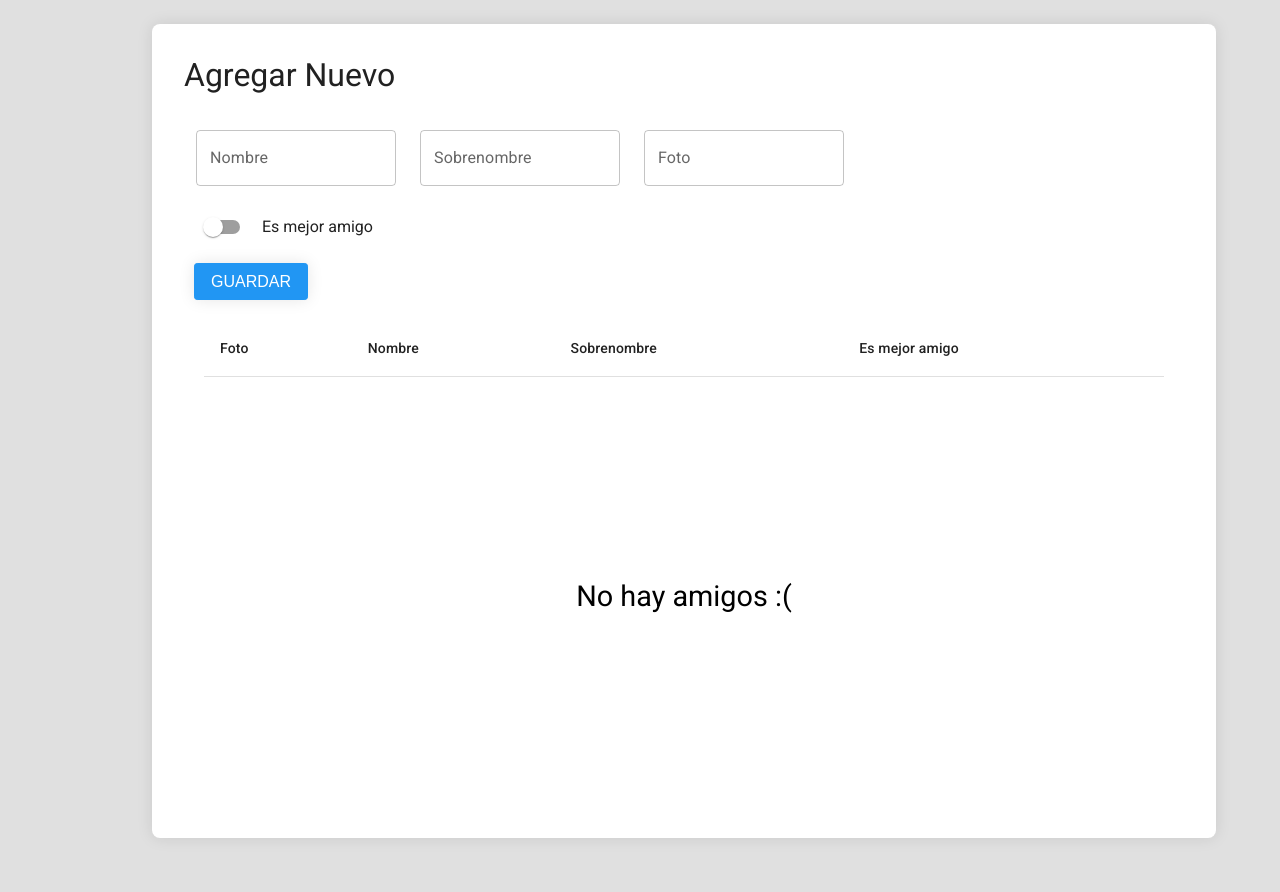
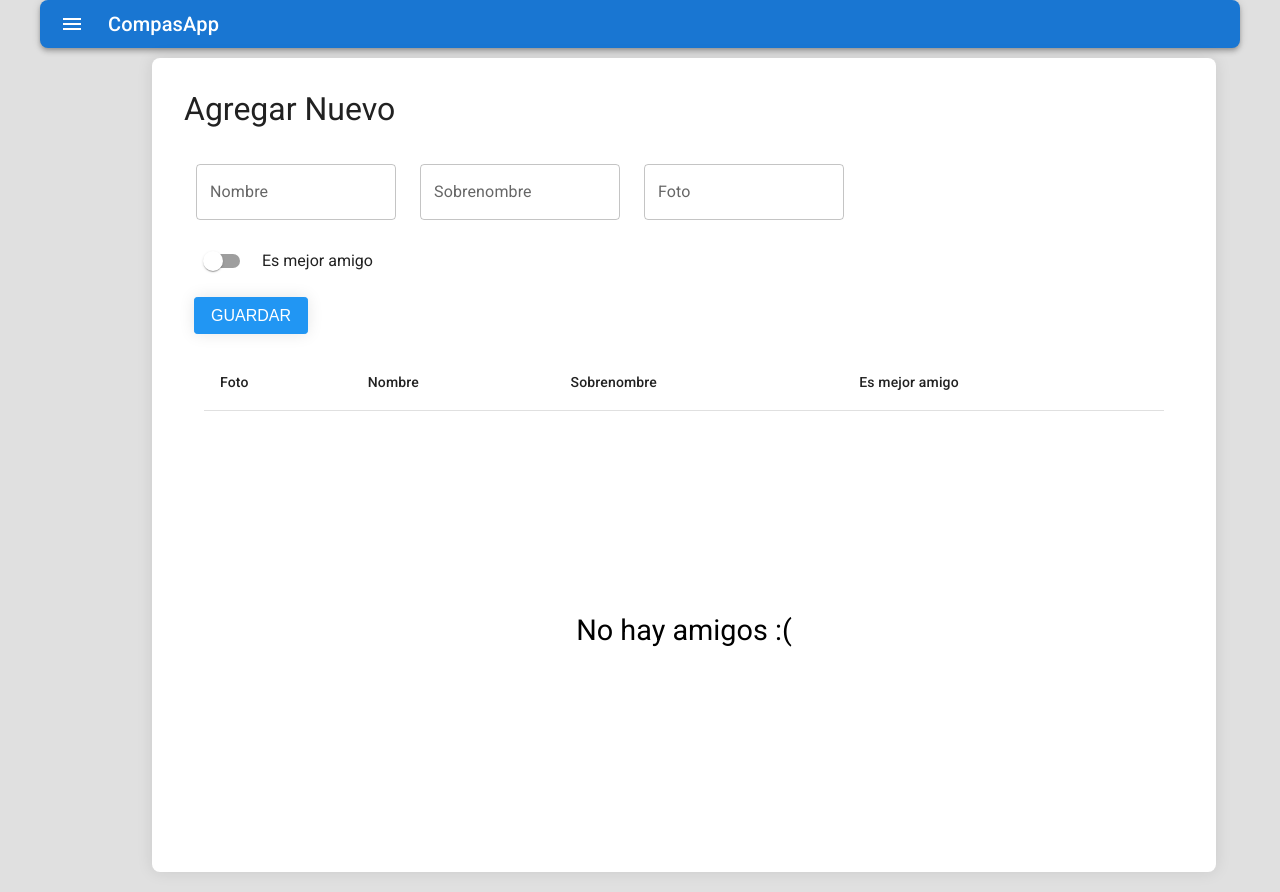
Before and after one commit to shawncito/AmigosPath, a React (Vite) app: page / in a window 1280 px wide. Shown: the top 892 px of the page. Before the commit the page ends 858 px from the top, so only its background shows below. Built offline with nearby package versions, Linux system fonts and the light colour scheme.

Commit message:
Implementacioon de appBar
Funcional

```diff
--- a/src/App.jsx
+++ b/src/App.jsx
@@ -12,6 +12,12 @@ import Alert from '@mui/material/Alert';
 import { TableBody, Table } from '@mui/material';
 import Paper from '@mui/material/Paper';
 import { TablePagination} from '@mui/material';
+import AppBar from '@mui/material/AppBar';
+import Toolbar from '@mui/material/Toolbar';
+import IconButton from '@mui/material/IconButton';
+import Menu from '@mui/icons-material/Menu';
+import Typography from '@mui/material/Typography';
+
 
 
 
@@ -71,13 +77,27 @@ function App() {
 
 
   return (
-    <div>
+
+
+    <div className="Appp">
+      <AppBar position="static" className='appbar'>
+    <Toolbar variant="dense">
+        <IconButton edge="start" color="inherit" aria-label="menu" sx={{ mr: 2 }}>
+          <Menu />
+        </IconButton>
+        <Typography variant="h6" color="inherit" component="div">
+        CompasApp
+        </Typography>
+    </Toolbar>
+    </AppBar>
+<div>
+
+      <div className="caja_2">
       {alertaVisible && (
         <Alert severity="warning" className='warning'>
           Todos los campos son requeridos para guardar un nuevo amigo.
         </Alert>
       )}
-      <div className="caja_2">
       <div className="caja_1">
         <div className="App">
           <header className="App-header">
@@ -190,6 +210,7 @@ function App() {
 </div>
       </div>
     </div>
+    </div>
   );
 }
 
--- a/src/index.css
+++ b/src/index.css
@@ -11,13 +11,24 @@
   text-rendering: optimizeLegibility;
   -webkit-font-smoothing: antialiased;
   -moz-osx-font-smoothing: grayscale;
+
+
 }
 
+.appbar{
+  display: flex;
+  justify-content: center;
+  margin-top: -2.5em;
+  border-radius: 0.5em;
+
+
+
+}
 /*caja_1*/
 .caja_1 {
   display: flex;
   flex-direction: column;
-  margin-top: -1em;
+  margin-top: 0em;
   margin-left: 7em;
   margin-right: 7em;
   padding: 2em;
@@ -33,13 +44,16 @@
   justify-content: center;
   flex-direction: column;
   width : 110%;
-
+  margin-top: 10px;
   border-radius: 0.5em;
 
 
 
 }
 
+.Appp{
+  width: 100%;
+}
 
 /* title */
 .title {
@@ -172,7 +186,7 @@ form {
   margin-bottom: 30px;
   margin-top: 30;
   margin-left: 8em;
-  margin-right: 8em;
+  margin-right: 16.4em;
 
 
 }
```
